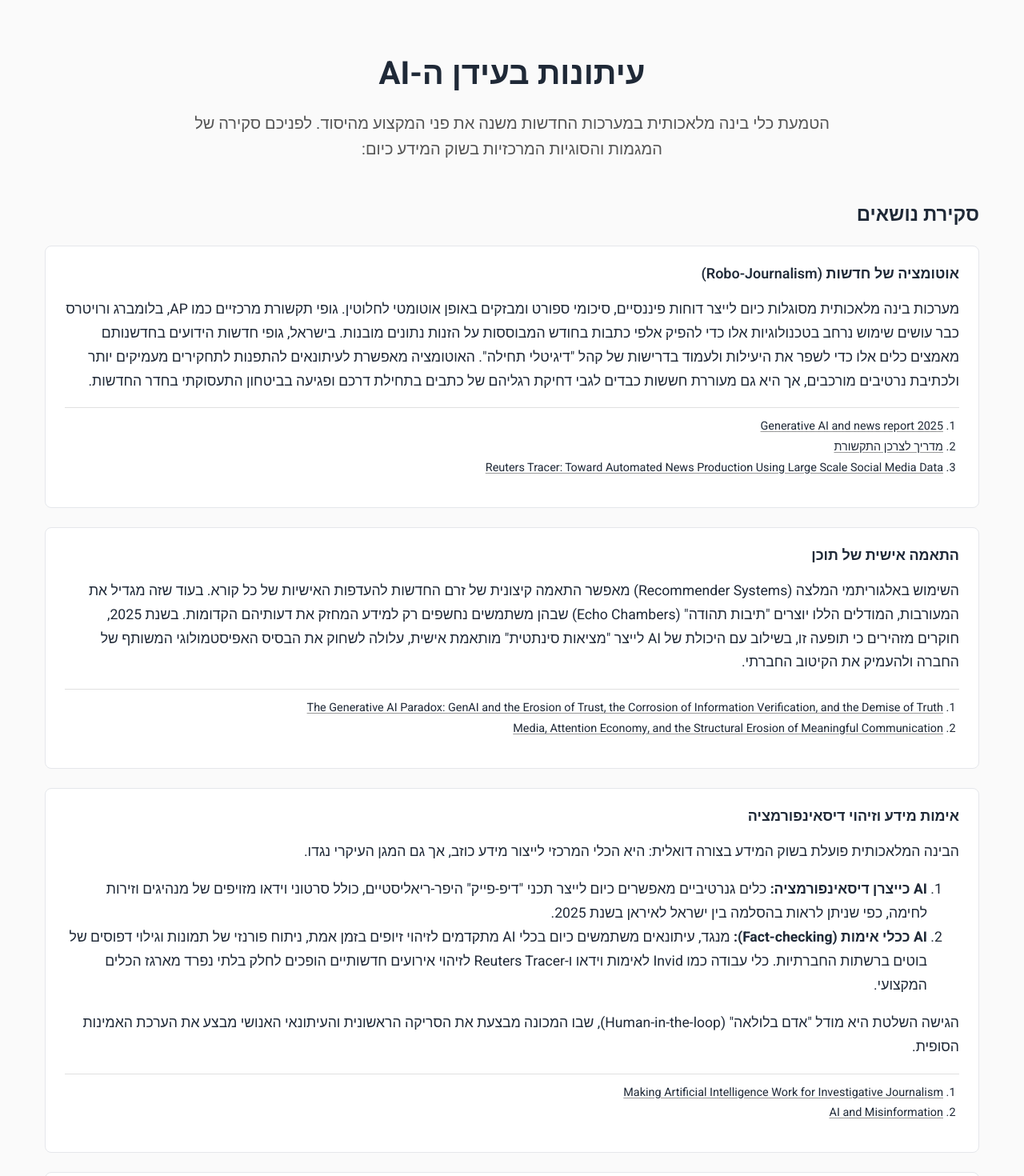
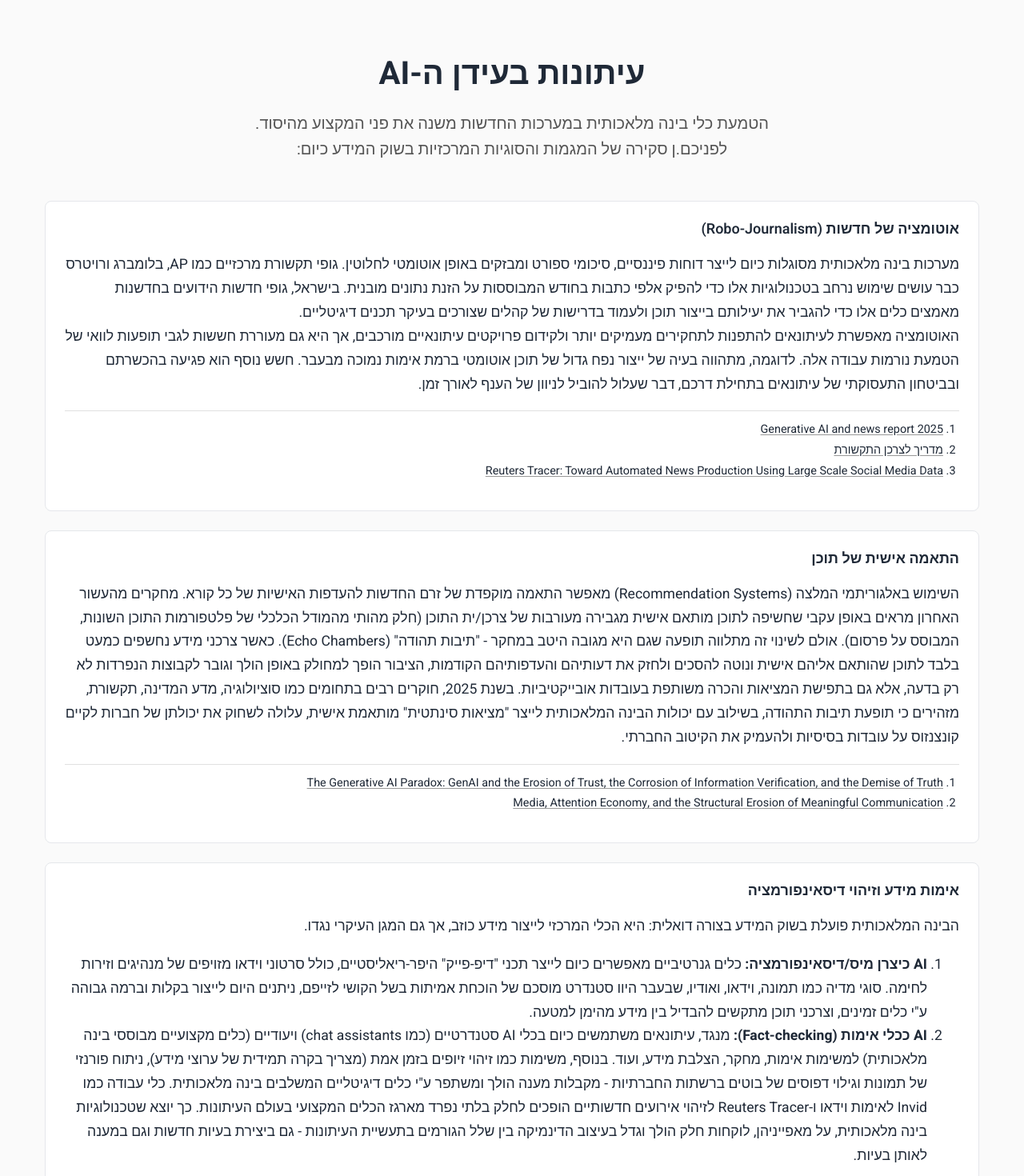
Before and after one commit to hagar-dolev/emet_mida, a React (Vite) app: page /journalism in a window 1280 px wide. Shown: the part 160-1630 px from the top of the page at 80% size. Built offline with nearby package versions, Linux system fonts and the light colour scheme.

Commit message:
small edits - journalism page content - fixed header/footer inconsistencies

```diff
--- a/src/components/Footer/Footer.tsx
+++ b/src/components/Footer/Footer.tsx
@@ -10,10 +10,10 @@ export function Footer() {
           <Link to="/guides">מדריכים</Link>
           <Link to="/tech">טכנולוגיה</Link>
           <Link to="/legal">משפט</Link>
-          <Link to="/proposal">הצעה</Link>
+          <Link to="/proposal">הצעת חוק</Link>
         </nav>
         <p className={styles.disclaimer}>
-          האתר נעשה במסגרת קורס ״בינה מלאכותית ומוסר״ באוניברסיטת רייכמן.
+          האתר נבנה במסגרת קורס ״בינה מלאכותית ומוסר״ באוניברסיטת רייכמן.
         </p>
       </div>
     </footer>
--- a/src/components/Header/Header.tsx
+++ b/src/components/Header/Header.tsx
@@ -9,7 +9,7 @@ export interface HeaderProps {
 
 export function Header({
   siteName = 'עיתונאות, בינה מלאכותית ופערי חקיקה',
-  subtitle = 'מרכז ידע ציבורי ליוצרים ולצרכני תוכן עיתונאי',
+  subtitle = 'מידע וכלים ליוצרים ולצרכני תוכן עיתונאי',
 }: HeaderProps) {
   return (
     <header className={styles.header} role="banner">
--- a/src/content/journalism.tsx
+++ b/src/content/journalism.tsx
@@ -17,7 +17,13 @@ export const topics: Topic[] = [
     id: 'automation',
     title: 'אוטומציה של חדשות (Robo-Journalism)',
     content: (
-      <p>מערכות בינה מלאכותית מסוגלות כיום לייצר דוחות פיננסיים, סיכומי ספורט ומבזקים באופן אוטומטי לחלוטין. גופי תקשורת מרכזיים כמו AP, בלומברג ורויטרס כבר עושים שימוש נרחב בטכנולוגיות אלו כדי להפיק אלפי כתבות בחודש המבוססות על הזנות נתונים מובנות. בישראל, גופי חדשות הידועים בחדשנותם מאמצים כלים אלו כדי לשפר את היעילות ולעמוד בדרישות של קהל "דיגיטלי תחילה". האוטומציה מאפשרת לעיתונאים להתפנות לתחקירים מעמיקים יותר ולכתיבת נרטיבים מורכבים, אך היא גם מעוררת חששות כבדים לגבי דחיקת רגליהם של כתבים בתחילת דרכם ופגיעה בביטחון התעסוקתי בחדר החדשות.</p>
+        <p>
+            מערכות בינה מלאכותית מסוגלות כיום לייצר דוחות פיננסיים, סיכומי ספורט ומבזקים באופן אוטומטי לחלוטין.
+            גופי תקשורת מרכזיים כמו AP, בלומברג ורויטרס כבר עושים שימוש נרחב בטכנולוגיות אלו כדי להפיק אלפי כתבות בחודש המבוססות על הזנת נתונים מובנית.
+            בישראל, גופי חדשות הידועים בחדשנות מאמצים כלים אלו כדי להגביר את יעילותם בייצור תוכן ולעמוד בדרישות של קהלים שצורכים בעיקר תכנים דיגיטליים.<br />
+            האוטומציה מאפשרת לעיתונאים להתפנות לתחקירים מעמיקים יותר ולקידום פרויקטים עיתונאיים מורכבים, אך היא גם מעוררת חששות לגבי תופעות לוואי של הטמעת נורמות עבודה אלה.
+            לדוגמה, מתהווה בעיה של ייצור נפח גדול של תוכן אוטומטי ברמת אימות נמוכה מבעבר. חשש נוסף הוא פגיעה בהכשרתם ובביטחון התעסוקתי של עיתונאים בתחילת דרכם, דבר שעלול להוביל לניוון של הענף לאורך זמן.
+        </p>
     ),
     references: [
       { title: 'Generative AI and news report 2025', url: 'https://reutersinstitute.politics.ox.ac.uk/generative-ai-and-news-report-2025-how-people-think-about-ais-role-journalism-and-society' },
@@ -29,7 +35,13 @@ export const topics: Topic[] = [
     id: 'personalization',
     title: 'התאמה אישית של תוכן',
     content: (
-      <p>השימוש באלגוריתמי המלצה (Recommender Systems) מאפשר התאמה קיצונית של זרם החדשות להעדפות האישיות של כל קורא. בעוד שזה מגדיל את המעורבות, המודלים הללו יוצרים "תיבות תהודה" (Echo Chambers) שבהן משתמשים נחשפים רק למידע המחזק את דעותיהם הקדומות. בשנת 2025, חוקרים מזהירים כי תופעה זו, בשילוב עם היכולת של AI לייצר "מציאות סינתטית" מותאמת אישית, עלולה לשחוק את הבסיס האפיסטמולוגי המשותף של החברה ולהעמיק את הקיטוב החברתי.</p>
+        <p>
+            השימוש באלגוריתמי המלצה (Recommendation Systems) מאפשר התאמה מוקפדת של זרם החדשות להעדפות האישיות של כל קורא.
+            מחקרים מהעשור האחרון מראים באופן עקבי שחשיפה לתוכן מותאם אישית מגבירה מעורבות של צרכן/ית התוכן (חלק מהותי מהמודל הכלכלי של פלטפורמות התוכן השונות, המבוסס על פרסום).
+            אולם לשינוי זה מתלווה תופעה שגם היא מגובה היטב במחקר - "תיבות תהודה" (Echo Chambers).
+            כאשר צרכני מידע נחשפים כמעט בלבד לתוכן שהותאם אליהם אישית ונוטה להסכים ולחזק את דעותיהם והעדפותיהם  הקודמות, הציבור הופך למחולק באופן הולך וגובר לקבוצות הנפרדות לא רק בדעה, אלא גם בתפישת המציאות והכרה משותפת בעובדות אובייקטיביות.
+            בשנת 2025, חוקרים רבים בתחומים כמו סוציולוגיה, מדע המדינה, תקשורת,  מזהירים כי תופעת תיבות התהודה, בשילוב עם יכולות הבינה המלאכותית לייצר "מציאות סינתטית" מותאמת אישית, עלולה לשחוק את יכולתן של חברות לקיים קונצנזוס על עובדות בסיסיות ולהעמיק את הקיטוב החברתי.
+        </p>
     ),
     references: [
       { title: 'The Generative AI Paradox: GenAI and the Erosion of Trust, the Corrosion of Information Verification, and the Demise of Truth', url: 'https://arxiv.org/html/2601.00306v1' },
@@ -41,12 +53,24 @@ export const topics: Topic[] = [
     title: 'אימות מידע וזיהוי דיסאינפורמציה',
     content: (
       <>
-        <p>הבינה המלאכותית פועלת בשוק המידע בצורה דואלית: היא הכלי המרכזי לייצור מידע כוזב, אך גם המגן העיקרי נגדו.</p>
+        <p>
+            הבינה המלאכותית פועלת בשוק המידע בצורה דואלית: היא הכלי המרכזי לייצור מידע כוזב, אך גם המגן העיקרי נגדו.
+        </p>
         <ol>
-          <li><strong>AI כייצרן דיסאינפורמציה:</strong> כלים גנרטיביים מאפשרים כיום לייצר תכני "דיפ-פייק" היפר-ריאליסטיים, כולל סרטוני וידאו מזויפים של מנהיגים וזירות לחימה, כפי שניתן לראות בהסלמה בין ישראל לאיראן בשנת 2025.</li>
-          <li><strong>AI ככלי אימות (Fact-checking):</strong> מנגד, עיתונאים משתמשים כיום בכלי AI מתקדמים לזיהוי זיופים בזמן אמת, ניתוח פורנזי של תמונות וגילוי דפוסים של בוטים ברשתות החברתיות. כלי עבודה כמו Invid לאימות וידאו ו-Reuters Tracer לזיהוי אירועים חדשותיים הופכים לחלק בלתי נפרד מארגז הכלים המקצועי.</li>
+            <li>
+                <strong>AI כיצרן מיס/דיסאינפורמציה:</strong> כלים גנרטיביים מאפשרים כיום לייצר תכני "דיפ-פייק" היפר-ריאליסטיים, כולל סרטוני וידאו מזויפים של מנהיגים וזירות לחימה.
+                סוגי מדיה כמו תמונה, וידאו, ואודיו, שבעבר היוו סטנדרט מוסכם של הוכחת אמיתות בשל הקושי לזייפם, ניתנים היום לייצור בקלות וברמה גבוהה ע"י כלים זמינים, וצרכני תוכן מתקשים להבדיל בין מידע מהימן למטעה.
+            </li>
+            <li>
+                <strong>AI ככלי אימות (Fact-checking):</strong> מנגד, עיתונאים משתמשים כיום בכלי AI סטנדרטיים (כמו chat assistants) ויעודיים (כלים מקצועיים מבוססי בינה מלאכותית) למשימות אימות, מחקר, הצלבת מידע, ועוד.
+                בנוסף, משימות כמו זיהוי זיופים בזמן אמת (מצריך בקרה תמידית של ערוצי מידע), ניתוח פורנזי של תמונות וגילוי דפוסים של בוטים ברשתות החברתיות - מקבלות מענה הולך ומשתפר ע"י כלים דיגיטליים המשלבים בינה מלאכותית.
+                כלי עבודה כמו Invid לאימות וידאו ו-Reuters Tracer לזיהוי אירועים חדשותיים הופכים לחלק בלתי נפרד מארגז הכלים המקצועי בעולם העיתונות.
+                כך יוצא שטכנולוגיות בינה מלאכותית, על מאפייניהן, לוקחות חלק הולך וגדל בעיצוב הדינמיקה בין שלל הגורמים בתעשיית העיתונות - גם ביצירת בעיות חדשות וגם במענה לאותן בעיות.
+            </li>
         </ol>
-        <p>הגישה השלטת היא מודל "אדם בלולאה" (Human-in-the-loop), שבו המכונה מבצעת את הסריקה הראשונית והעיתונאי האנושי מבצע את הערכת האמינות הסופית.</p>
+        <p>
+            במציאות זו בה מידע רב מיוצר ונבדק ע"י אלגורתמים, הגישה הנחשבת היום לבסיס באימות מידע ותהליכים היא מודל "אדם בלולאה" (Human-in-the-loop), שבו המכונה מבצעת את הסריקה הראשונית והעיתונאי האנושי מבצע את הערכת האמינות הסופית.
+        </p>
       </>
     ),
     references: [
--- a/src/pages/Journalism.tsx
+++ b/src/pages/Journalism.tsx
@@ -8,13 +8,12 @@ export function Journalism() {
       <section className={styles.header} aria-labelledby="journalism-title">
         <h1 id="journalism-title" className={styles.title}>עיתונות בעידן ה-AI</h1>
         <p className={styles.subtitle}>
-          הטמעת כלי בינה מלאכותית במערכות החדשות משנה את פני המקצוע מהיסוד. לפניכם סקירה של המגמות והסוגיות המרכזיות בשוק המידע כיום:
+          הטמעת כלי בינה מלאכותית במערכות החדשות משנה את פני המקצוע מהיסוד. <br />
+          לפניכם.ן סקירה של המגמות והסוגיות המרכזיות בשוק המידע כיום:
         </p>
       </section>
 
       <section className={styles.topicsContainer} aria-labelledby="topics-heading">
-        <h2 id="topics-heading" className="visually-hidden">סקירת נושאים</h2>
-
         <div className={styles.topicList}>
           {topics.map((topic) => (
             <div key={topic.id} className={styles.topicItem}>
```
